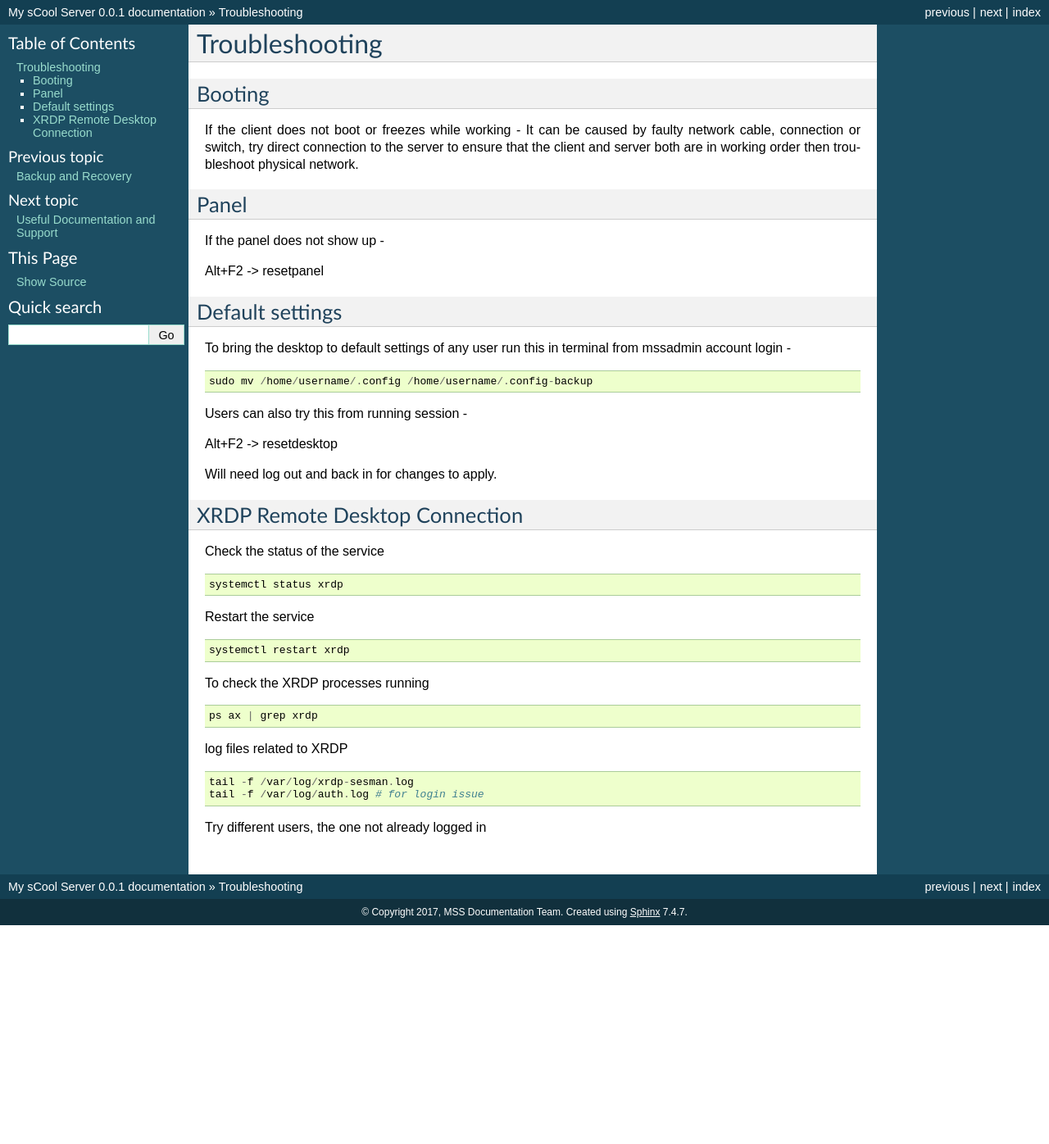
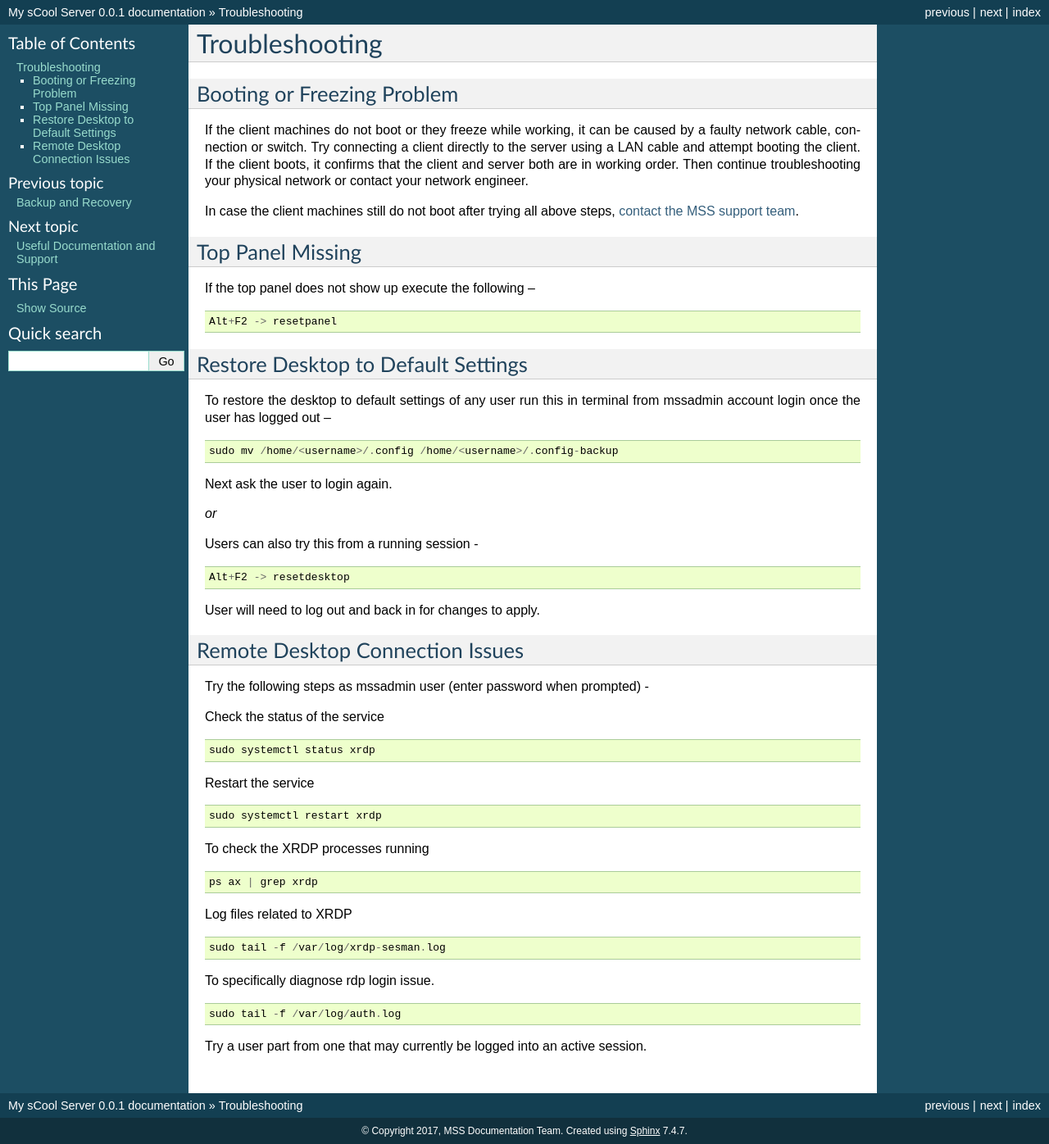
Before and after one commit to geets04/mss, a Sphinx documentation site: the page built from docs/source/07-Troubleshooting.rst, in a window 1280 px wide. Shown: the whole page at 82% size. Built offline with Sphinx 7.4.7, drawn with Linux system fonts in a browser that asks for light colours; before the commit the page ends 1129 px from its top, so only the background shows below that.

Commit message:
Updated contents and formatting

```diff
--- a/docs/source/07-Troubleshooting.rst
+++ b/docs/source/07-Troubleshooting.rst
@@ -1,59 +1,68 @@
 Troubleshooting
 ===============
 
-Booting
--------
+Booting or Freezing Problem
+---------------------------
 
-If the client does not boot or freezes while working - It can be caused
-by faulty network cable, connection or switch, try direct connection to
-the server to ensure that the client and server both are in working
-order then troubleshoot physical network.
+If the client machines do not boot or they freeze while working, it can be caused by a faulty network cable, connection or switch. Try connecting a client directly to the server using a LAN cable and attempt booting the client. If the client boots, it confirms that the client and server both are in working order. Then continue troubleshooting your physical network or contact your network engineer.
 
-Panel
------
+In case the client machines still do not boot after trying all above steps, :ref:`contact the MSS support team <contact-info>`.
 
-If the panel does not show up -
+Top Panel Missing
+-----------------
 
-Alt+F2 -> resetpanel
-
-Default settings
-----------------
-
-To bring the desktop to default settings of any user run this in
-terminal from mssadmin account login -
-
+If the top panel does not show up execute the following –
 ::
 
-    sudo mv /home/username/.config /home/username/.config-backup
+  Alt+F2 -> resetpanel
 
-Users can also try this from running session -
+Restore Desktop to Default Settings
+-----------------------------------
 
-Alt+F2 -> resetdesktop
+To restore the desktop to default settings of any user run this in terminal from mssadmin account login once the user has logged out –
+::
 
-Will need log out and back in for changes to apply.
+  sudo mv /home/<username>/.config /home/<username>/.config-backup
 
-XRDP Remote Desktop Connection
-------------------------------
+Next ask the user to login again.
+
+*or*
+
+Users can also try this from a running session -
+::
+
+  Alt+F2 -> resetdesktop
+
+User will need to log out and back in for changes to apply.
+
+Remote Desktop Connection Issues
+--------------------------------
+
+Try the following steps as mssadmin user (enter password when prompted) -
 
 Check the status of the service
 ::
 
-    systemctl status xrdp
+  sudo systemctl status xrdp
 
 Restart the service
 ::
 
-    systemctl restart xrdp
+  sudo systemctl restart xrdp
 
 To check the XRDP processes running
 ::
 
-    ps ax | grep xrdp
+  ps ax | grep xrdp
 
-log files related to XRDP
+Log files related to XRDP
 ::
 
-    tail -f /var/log/xrdp-sesman.log
-    tail -f /var/log/auth.log # for login issue
+  sudo tail -f /var/log/xrdp-sesman.log
 
-Try different users, the one not already logged in
+To specifically diagnose rdp login issue.
+::
+
+  sudo tail -f /var/log/auth.log
+
+Try a user part from one that may currently be logged into an active session.
```
